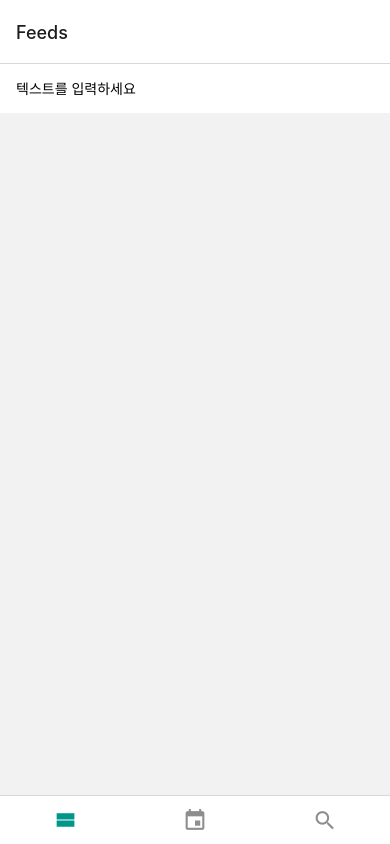
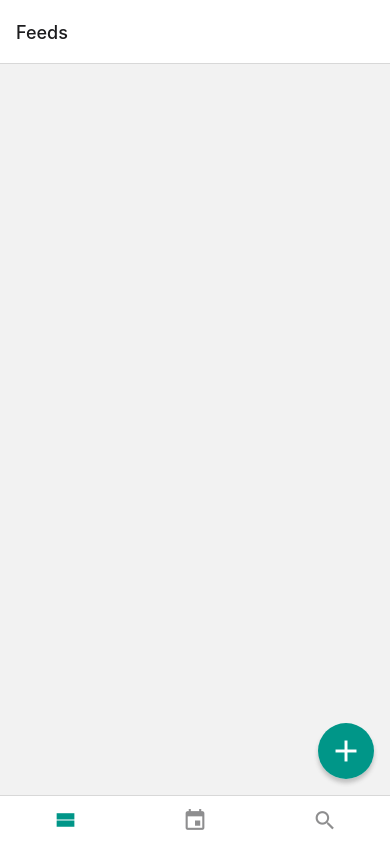
Before and after one commit to jw1036/exam_reactnative, a React Native app: screen /Feeds in a window 390 px wide. Built offline with nearby package versions, Linux system fonts and the light colour scheme.

Commit message:
6.3.1 FloatWriteButton 만들기

```diff
--- /dev/null
+++ b/components/FloatWriteButton.js
@@ -0,0 +1,58 @@
+import {useNavigation} from '@react-navigation/native';
+import React from 'react';
+import {StyleSheet, View, Pressable, Platform} from 'react-native';
+import Icon from 'react-native-vector-icons/MaterialIcons';
+
+function FloatWriteButton() {
+  const navigation = useNavigation();
+
+  const onPress = () => {
+    navigation.navigate('Write');
+  };
+
+  return (
+    <View style={styles.wrapper}>
+      <Pressable
+        style={({pressed}) => [
+          styles.button,
+          Platform.OS === 'ios' && {opacity: pressed ? 0.6 : 1},
+        ]}
+        android_ripple={{color: 'white'}}
+        onPress={onPress}>
+        <Icon name="add" size={36} style={styles.icon} />
+      </Pressable>
+    </View>
+  );
+}
+
+const styles = StyleSheet.create({
+  wrapper: {
+    position: 'absolute',
+    bottom: 16,
+    right: 16,
+    width: 56,
+    height: 56,
+    borderRadius: 28,
+    // ios
+    shadowColor: '#4d4d4d',
+    shadowOffset: {width: 0, height: 4},
+    shadowOpacity: 0.3,
+    shadowRadius: 4,
+    // android
+    elevation: 5,
+    overflow: Platform.select({android: 'hidden'}),
+  },
+  button: {
+    width: 56,
+    height: 56,
+    borderRadius: 28,
+    backgroundColor: '#009688',
+    justifyContent: 'center',
+    alignItems: 'center',
+  },
+  icon: {
+    color: 'white',
+  },
+});
+
+export default FloatWriteButton;
--- a/screens/FeedsScreen.js
+++ b/screens/FeedsScreen.js
@@ -1,27 +1,18 @@
-import React, {useContext} from 'react';
-import {StyleSheet, TextInput, View} from 'react-native';
-import LogContext from '../contexts/LogContext';
+import React from 'react';
+import {StyleSheet, View} from 'react-native';
+import FloatWriteButton from '../components/FloatWriteButton';
 
 function FeedsScreen() {
-  const {text, setText} = useContext(LogContext);
-
   return (
     <View style={styles.block}>
-      <TextInput
-        value={text}
-        onChangeText={setText}
-        placeholder="텍스트를 입력하세요"
-        style={styles.input}
-      />
+      <FloatWriteButton />
     </View>
   );
 }
 
 const styles = StyleSheet.create({
-  block: {},
-  input: {
-    padding: 16,
-    backgroundColor: 'white',
+  block: {
+    flex: 1,
   },
 });
 
```
